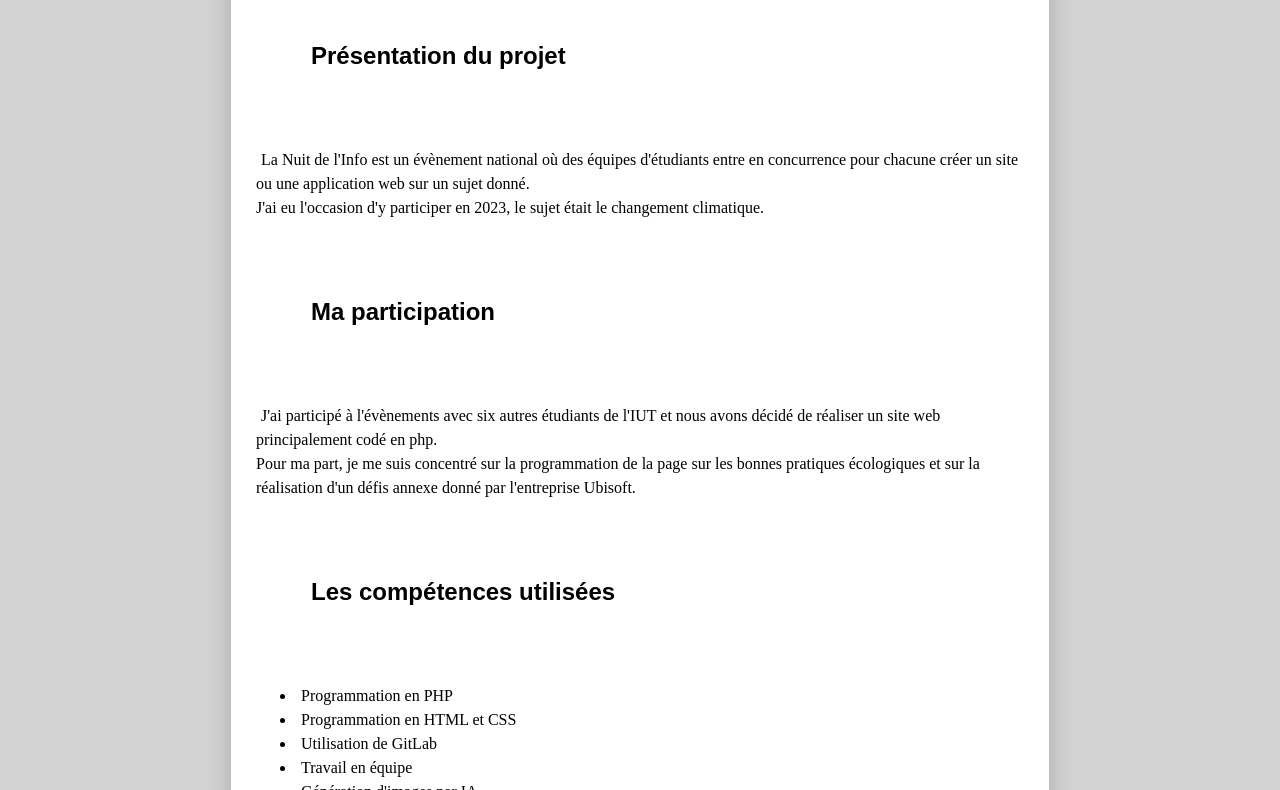
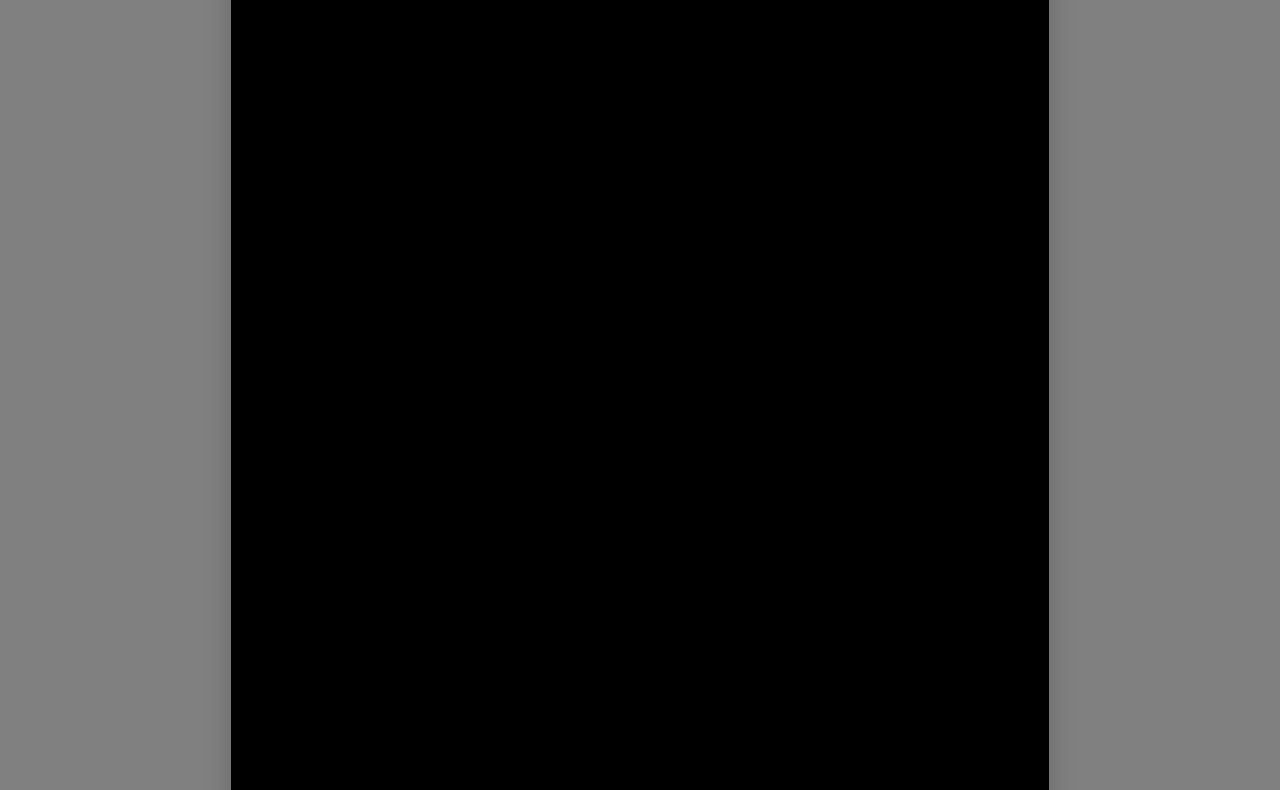
Before and after one commit to GuilhotEnzo/portfolio, a plain HTML site: page ndi.html in a window 1280 px wide. Shown: the part 149-939 px from the top of the page. Drawn offline with Linux system fonts and the light colour scheme.

Commit message:
Update styles.css

```diff
--- a/styles.css
+++ b/styles.css
@@ -12,7 +12,7 @@ h1 {
 body {
   display: flex;
   flex-direction: column;
-  background-color:#D3D3D3;
+  background-color:grey;
   width:100%;
   margin: auto;
   line-height:150%;
@@ -97,7 +97,7 @@ blockquote{
 
 article{
   width:60%;
-  background-color:white;
+  background-color:black;
   flex-shrink:67%;
   flex-grow:3;
   margin: auto;
```
